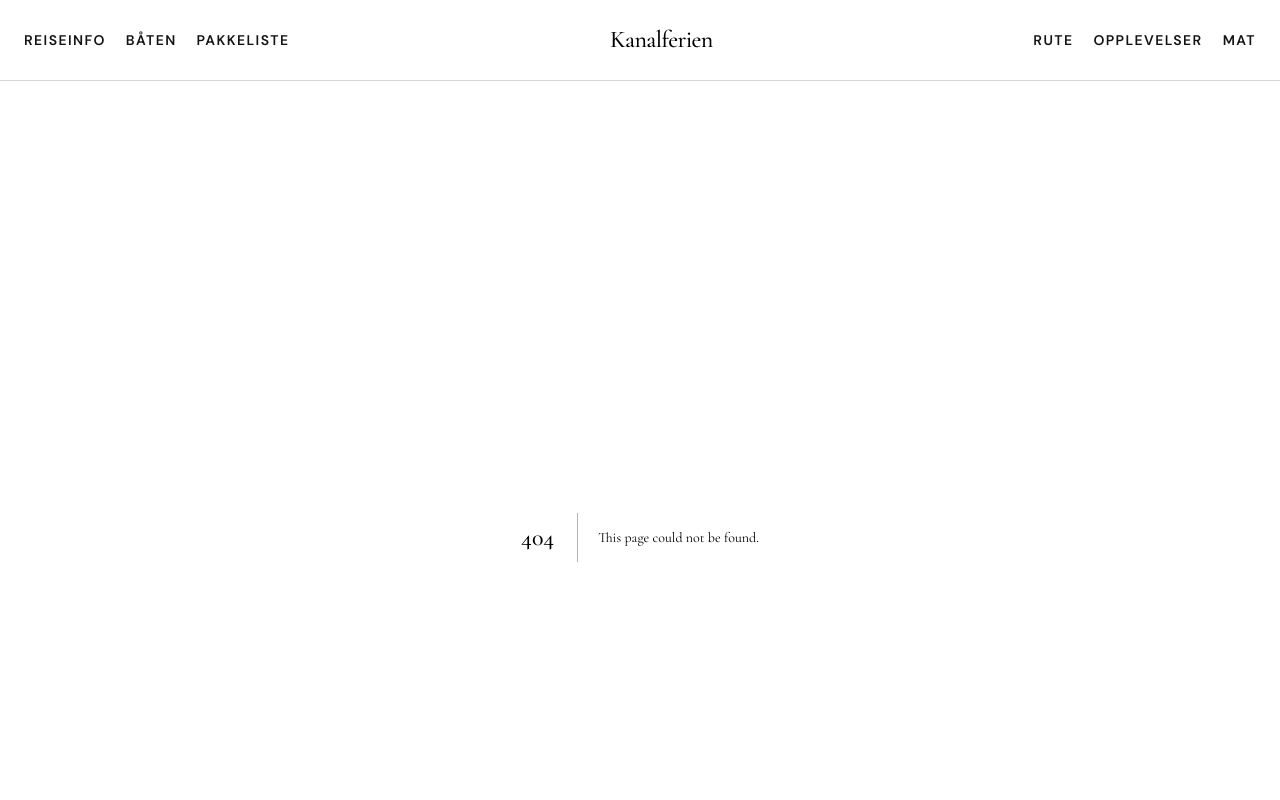
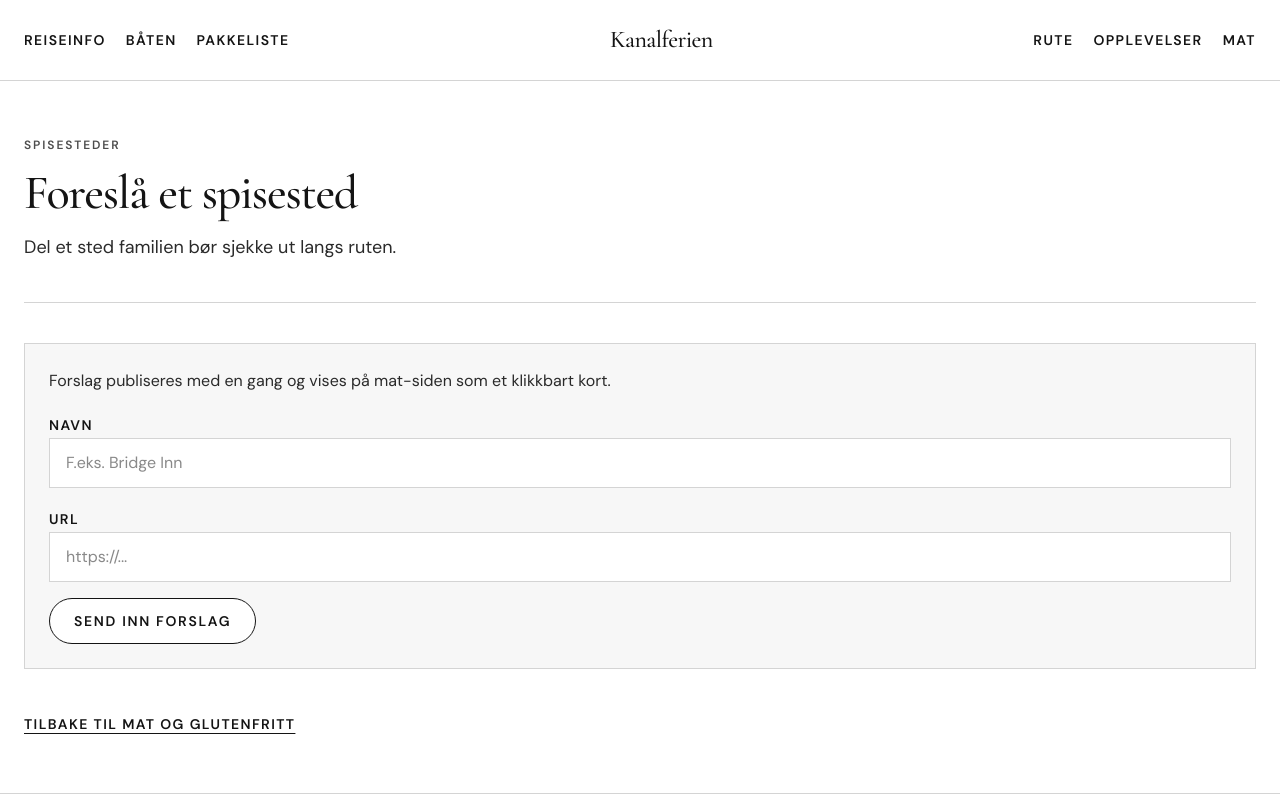
Before and after one commit to sarahsvedenborg/svedenborg-vacation, a Next.js app: page /mat-og-glutenfritt/foresla in a window 1280 px wide. Before the commit this address had no page. Shown: the top 800 px of the page. Built offline with nearby package versions, Linux system fonts and the light colour scheme; no server answers.

Commit message:
restaurant suggestion

```diff
--- /dev/null
+++ b/app/actions/submit-restaurant.ts
@@ -0,0 +1,74 @@
+"use server";
+
+import { randomUUID } from "crypto";
+import { revalidatePath } from "next/cache";
+import { redirect } from "next/navigation";
+import { getWriteClient } from "@/lib/sanity-write-client";
+import { slugify } from "@/lib/slugify";
+
+export type SubmitRestaurantState = {
+  status: "idle" | "success" | "error";
+  message?: string;
+};
+
+export async function submitRestaurant(
+  _prevState: SubmitRestaurantState,
+  formData: FormData
+): Promise<SubmitRestaurantState> {
+  const honeypot = formData.get("company")?.toString();
+  if (honeypot) {
+    redirect("/mat-og-glutenfritt");
+  }
+
+  const title = formData.get("title")?.toString().trim() ?? "";
+  const url = formData.get("url")?.toString().trim() ?? "";
+
+  if (title.length < 2) {
+    return { status: "error", message: "Skriv inn et navn (minst 2 tegn)." };
+  }
+
+  if (!url) {
+    return { status: "error", message: "Skriv inn en URL." };
+  }
+
+  try {
+    const parsed = new URL(url);
+    if (!["http:", "https:"].includes(parsed.protocol)) {
+      return { status: "error", message: "URL må starte med http:// eller https://." };
+    }
+  } catch {
+    return { status: "error", message: "URL-en ser ikke gyldig ut." };
+  }
+
+  const client = getWriteClient();
+  if (!client) {
+    return {
+      status: "error",
+      message: "Innsending er ikke aktivert. Legg til SANITY_API_WRITE_TOKEN i miljøvariabler.",
+    };
+  }
+
+  const slug = slugify(title);
+  if (!slug) {
+    return { status: "error", message: "Navnet må inneholde bokstaver eller tall." };
+  }
+
+  try {
+    await client.create({
+      _id: `restaurant-innslag-${randomUUID()}`,
+      _type: "restaurant",
+      name: title,
+      slug: { _type: "slug", current: slug },
+      website: url,
+      description: "Innsendt av familie.",
+    });
+  } catch {
+    return {
+      status: "error",
+      message: "Noe gikk galt ved lagring. Prøv igjen om litt.",
+    };
+  }
+
+  revalidatePath("/mat-og-glutenfritt");
+  redirect("/mat-og-glutenfritt");
+}
--- /dev/null
+++ b/app/mat-og-glutenfritt/foresla/page.tsx
@@ -0,0 +1,24 @@
+import Link from "next/link";
+import { PageHeader } from "@/components/page-header";
+import { RestaurantSubmissionForm } from "@/components/restaurant-submission-form";
+
+export default function ForeslaSpisestedPage() {
+  return (
+    <div className="space-y-10">
+      <PageHeader
+        label="Spisesteder"
+        title="Foreslå et spisested"
+        lead="Del et sted familien bør sjekke ut langs ruten."
+      />
+      <RestaurantSubmissionForm />
+      <p>
+        <Link
+          href="/mat-og-glutenfritt"
+          className="text-sm font-semibold uppercase tracking-[0.1em] underline underline-offset-4"
+        >
+          Tilbake til mat og glutenfritt
+        </Link>
+      </p>
+    </div>
+  );
+}
--- a/app/mat-og-glutenfritt/page.tsx
+++ b/app/mat-og-glutenfritt/page.tsx
@@ -80,6 +80,10 @@ export default async function MatOgGlutenfrittPage() {
         </div>
       ) : null}
 
+      <Link href="/mat-og-glutenfritt/foresla" className="btn-primary inline-block">
+        Foreslå et spisested
+      </Link>
+
       {restaurants.length > 0 ? (
         <section className="grid gap-px border border-border bg-border sm:grid-cols-2 lg:grid-cols-3">
           {restaurants.map((item, index) => (
--- /dev/null
+++ b/components/restaurant-submission-form.tsx
@@ -0,0 +1,74 @@
+"use client";
+
+import { useActionState } from "react";
+import {
+  submitRestaurant,
+  type SubmitRestaurantState,
+} from "@/app/actions/submit-restaurant";
+
+const initialState: SubmitRestaurantState = { status: "idle" };
+
+export function RestaurantSubmissionForm() {
+  const [state, formAction, isPending] = useActionState(submitRestaurant, initialState);
+
+  return (
+    <section className="space-y-4 border border-border bg-surface p-6">
+      <p className="text-body text-muted">
+        Forslag publiseres med en gang og vises på mat-siden som et klikkbart kort.
+      </p>
+
+      <form action={formAction} className="space-y-4">
+        <div className="sr-only" aria-hidden="true">
+          <label htmlFor="company">Company</label>
+          <input id="company" name="company" type="text" tabIndex={-1} autoComplete="off" />
+        </div>
+
+        <div className="space-y-2">
+          <label htmlFor="restaurant-title" className="text-sm font-semibold uppercase tracking-[0.1em]">
+            Navn
+          </label>
+          <input
+            id="restaurant-title"
+            name="title"
+            type="text"
+            required
+            minLength={2}
+            maxLength={120}
+            disabled={isPending}
+            placeholder="F.eks. Bridge Inn"
+            className="w-full border border-border bg-white px-4 py-3 text-base outline-none focus:border-foreground"
+          />
+        </div>
+
+        <div className="space-y-2">
+          <label htmlFor="restaurant-url" className="text-sm font-semibold uppercase tracking-[0.1em]">
+            URL
+          </label>
+          <input
+            id="restaurant-url"
+            name="url"
+            type="url"
+            required
+            disabled={isPending}
+            placeholder="https://..."
+            className="w-full border border-border bg-white px-4 py-3 text-base outline-none focus:border-foreground"
+          />
+        </div>
+
+        <button
+          type="submit"
+          disabled={isPending}
+          className="btn-primary disabled:cursor-not-allowed disabled:opacity-60"
+        >
+          {isPending ? "Sender inn …" : "Send inn forslag"}
+        </button>
+
+        {state.status === "error" && state.message ? (
+          <p role="alert" className="text-sm text-red-700">
+            {state.message}
+          </p>
+        ) : null}
+      </form>
+    </section>
+  );
+}
```
Also changed, not shown: 1 other file (tests, documents, lock files or other folders).
